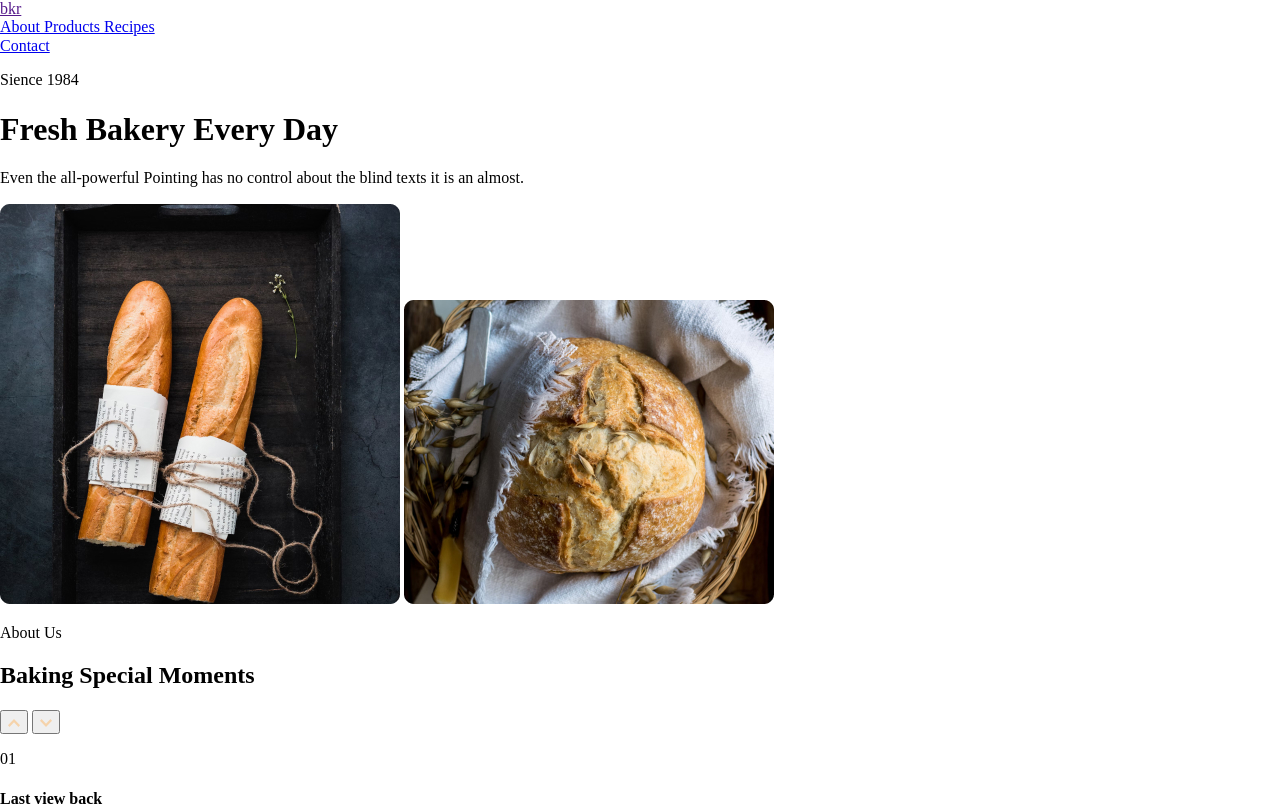
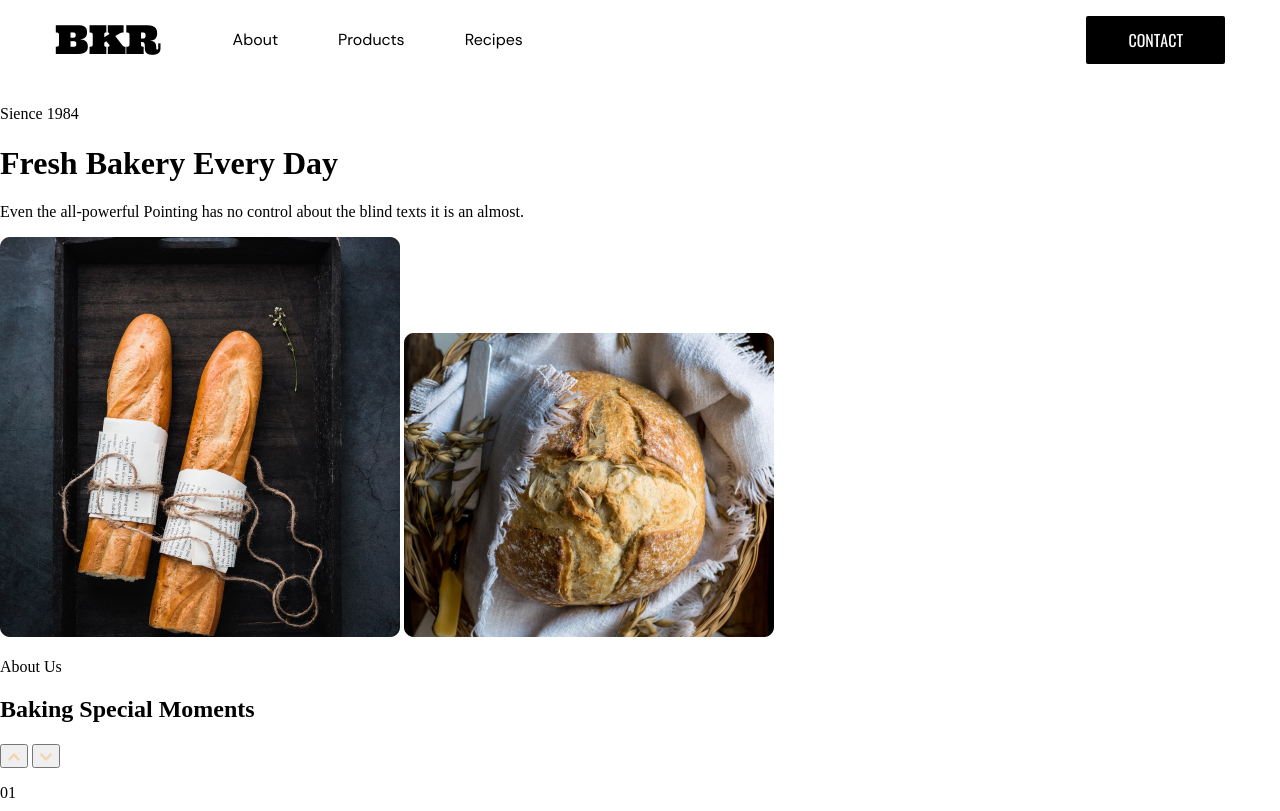
Before and after one commit to KatherinaKulinich/layout_____bakery, a website: page index.html in a window 1280 px wide. Shown: the top 811 px of the page. Drawn offline with nearby package versions, Linux system fonts and the light colour scheme; files that its build step writes are made by us from their sources; files whose address does not match are found by name.

Commit message:
styles header done

```diff
--- a/gulpfile.js
+++ b/gulpfile.js
@@ -28,4 +28,4 @@ gulp.task('clean', () => {
 
 
 gulp.watch("./sass/**/*.scss", gulp.series("css"));
-gulp.task("start", gulp.series("clean","pug", "css"));
+gulp.task("start", gulp.series("clean", "css"));
--- a/index.html
+++ b/index.html
@@ -6,29 +6,36 @@
     <meta name="viewport" content="width=device-width, initial-scale=1.0">
     <meta name="keywords" content="bakery, sweets, coffee, smell, croissant, cake, pastry">
     <meta name="description" content="the most fresh bread and bakery products in the city">
-    <link rel="stylesheet" href="style.min.css">
+    <link rel="stylesheet" href="./css/style.min.css">
     <title>Bakery</title>
 </head>
 <body>
-    <header>
-        <div>
-            <a href="">
+    <header class="header">
+        <div class="wrapper wrapper--header">
+            <div class="header__section">
+                <div class="header__menu">
+                    <a href="" class="logo logo--dark">
                         bkr
                     </a>
-            <nav>
-                <a href="#about-us">
+                    <nav class="header__navigation">
+                        <a href="#about-us" class="header__nav-item">
                             About
                         </a>
-                <a href="#products">
+                        <a href="#products" class="header__nav-item">
                             Products
                         </a>
-                <a href="#recipes">
+                        <a href="#recipes" class="header__nav-item">
                             Recipes
                         </a>
                     </nav>
-            <a href="#contacts">
+                </div>
+                <a
+                    href="#contacts"
+                    class="header__button button button--dark"
+                >
                     Contact
                 </a>
+            </div>
         </div>
     </header>
     <main>
--- a/package.json
+++ b/package.json
@@ -11,13 +11,12 @@
   "license": "ISC",
   "dependencies": {
     "autoprefixer": "^10.4.12",
-    "csso": "^5.0.5",
     "del": "^5.1.0",
     "gulp": "^4.0.2",
     "gulp-csso": "^4.0.1",
+    "gulp-postcss": "^9.0.1",
     "gulp-rename": "^2.0.0",
     "gulp-sass": "^5.1.0",
-    "postcss": "^8.4.18",
     "sass": "^1.55.0"
   },
   "browserslist": [
--- a/sass/_mixins.scss
+++ b/sass/_mixins.scss
@@ -70,7 +70,12 @@
     padding-bottom: $y;
 }
 
-@mixin paingXY($x, $y) {
+@mixin paddingYY($top, $bottom) {
+    padding-top: $top;
+    padding-bottom: $bottom;
+}
+
+@mixin paddingXY($x, $y) {
     @include paddingX($x);
     @include paddingY($y);
 }
--- /dev/null
+++ b/sass/_settings.scss
@@ -0,0 +1,14 @@
+@use "./variables" as *;
+@use "./mixins" as *;
+
+.wrapper {
+
+    &--main {
+        @include wrapper(1440px);
+    }
+
+    &--header {
+        @include wrapper(1170px);
+    }
+
+}
--- /dev/null
+++ b/sass/components/_button.scss
@@ -0,0 +1,16 @@
+@use "../variables" as *;
+@use "../mixins" as *;
+
+.button {
+    text-decoration: none;
+    text-transform: uppercase;
+    @include paddingXY(42px, 12px);
+    border: 1px;
+    border-radius: 2px;
+
+    &--dark {
+        @include text-button(#FFFFFF);
+        background-color: #000000;
+        border-color: rgba(255, 255, 255, 0.3);
+    }
+}
--- /dev/null
+++ b/sass/components/_logo.scss
@@ -0,0 +1,16 @@
+@use "../variables" as *;
+@use "../mixins" as *;
+
+.logo {
+    @include font($ff-ultra, 40px, 48px);
+        text-decoration: none;
+        text-transform: uppercase;
+
+        &--dark {
+            color: #000000;
+        }
+
+        &--light {
+            color: #FFFFFF;
+        }
+}
--- /dev/null
+++ b/sass/sections/_header.scss
@@ -0,0 +1,28 @@
+@use "../variables" as *;
+@use "../mixins" as *;
+
+.header {
+    @include paddingYY(16px, 25px);
+
+    &__section {
+        display: flex;
+        justify-content: space-between;
+        align-items: center;
+    }
+
+    &__menu {
+        display: flex;
+        gap: 72px;
+        align-items: center;
+    }
+
+    &__navigation {
+        display: flex;
+        gap: 60px;
+    }
+
+    &__nav-item {
+        @include description-text(#000000);
+        text-decoration: none;
+    }
+}
--- a/sass/style.scss
+++ b/sass/style.scss
@@ -3,3 +3,10 @@
 
 @import "./normalize";
 @import "./fonts.scss";
+
+@import "./settings";
+
+@import "./components/button";
+@import "./components/logo";
+
+@import "./sections/header";
```
Also changed, not shown: css/style.min.css (added), 1 other file. Lines whose indentation alone changed are shown as unchanged.
